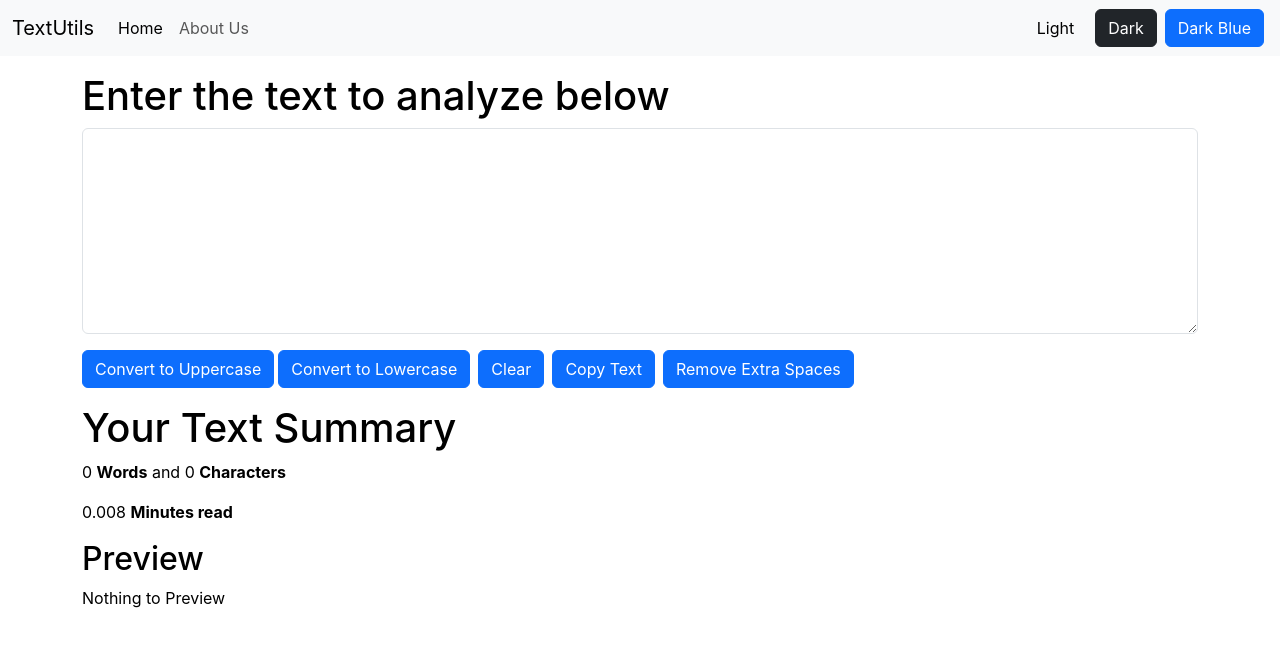
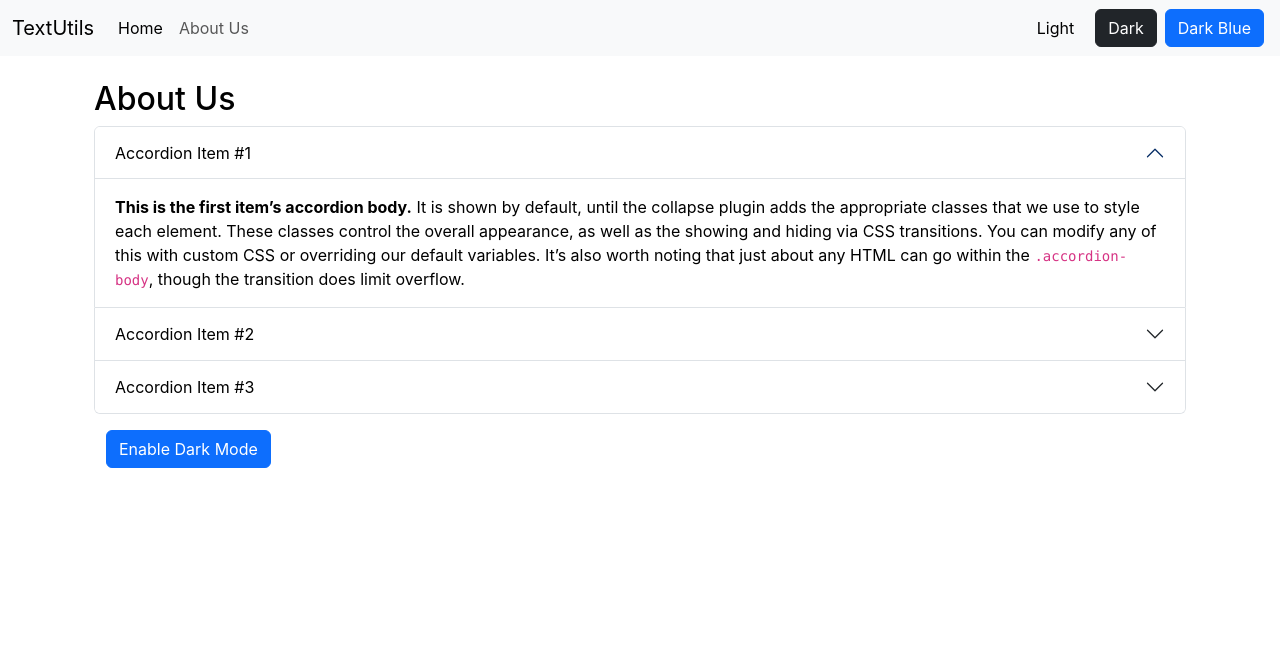
Before and after one commit to yogesh-p-more/react-course, a React (Create React App) app: page /about-us in a window 1280 px wide. Shown: the top 646 px of the page. Built offline with nearby package versions, Linux system fonts and the light colour scheme.

Commit message:
added dyanamic title and also added react router dom

```diff
--- a/package.json
+++ b/package.json
@@ -9,6 +9,7 @@
     "@testing-library/user-event": "^13.5.0",
     "react": "^19.1.0",
     "react-dom": "^19.1.0",
+    "react-router-dom": "^7.7.0",
     "react-scripts": "5.0.1",
     "web-vitals": "^2.1.4"
   },
--- a/public/index.html
+++ b/public/index.html
@@ -7,7 +7,7 @@
     <meta name="theme-color" content="#000000" />
     <meta
       name="description"
-      content="Web site created using create-react-app"
+      content="TextUtils is a word counter and a character counting utility which can be used to manipulate your text in the way you want. You can remove extra spaces, copy the manipulated text as well as convert your text from Uppercase to lowercase and lowercase to Uppercase"
     />
     <link rel="apple-touch-icon" href="%PUBLIC_URL%/logo192.png" />
     <!--
@@ -25,7 +25,7 @@
       work correctly both with client-side routing and a non-root public URL.
       Learn how to configure a non-root public URL by running `npm run build`.
     -->
-    <title>React App</title>
+    <title>TextUtils - Word counter | character counter | lowercase to uppercase | uppercase to lowercase</title>
   </head>
   <body>
     <noscript>You need to enable JavaScript to run this app.</noscript>
--- a/src/App.js
+++ b/src/App.js
@@ -3,35 +3,34 @@ import "./App.css";
 import Navbar from "./components/Navbar";
 import TextForm from "./components/TextForm";
 import Alert from "./components/Alert";
-// import About from "./components/About";
+import About from "./components/About";
+import {  Routes, Route } from "react-router-dom";
 
 function App() {
   const [mode, setMode] = useState("light");
   const [alert, setAlert] = useState(null);
 
   const showAlert = (message, type) => {
-    setAlert({
-      msg: message,
-      typ: type
-    })
-    setTimeout(() => {
-      setAlert(null)
-    }, 1500)
-  }
+    setAlert({ msg: message, typ: type });
+    setTimeout(() => setAlert(null), 1500);
+  };
 
   const toggleMode = (modeType) => {
     if (modeType === "dark") {
       setMode("dark");
-    document.body.style.backgroundColor = "#343a40"; // Bootstrap dark color
+      document.body.style.backgroundColor = "#343a40";
       showAlert("Dark mode has been enabled", "success");
+      document.title = "Textutils - Dark Mode";
     } else if (modeType === "darkBlue") {
       setMode("darkBlue");
-    document.body.style.backgroundColor = "#042743"; // Custom dark blue
+      document.body.style.backgroundColor = "#042743";
       showAlert("Dark Blue mode has been enabled", "success");
+      document.title = "Textutils - Blue Dark Mode";
     } else {
       setMode("light");
       document.body.style.backgroundColor = "white";
       showAlert("Light mode has been enabled", "success");
+      document.title = "Textutils - Light Mode";
     }
   };
 
@@ -39,8 +38,12 @@ function App() {
     <>
       <Navbar title="TextUtils" aboutText="About Us" mode={mode} toggleMode={toggleMode} />
       <Alert alert={alert} />
-      <TextForm showAlert={showAlert} heading="Enter the text to analyze below" mode={mode} />
-      {/* <About/> */}
+        <Routes>
+          <Route path="/" element={<TextForm showAlert={showAlert} heading="Enter the text to analyze below" mode={mode} />} />
+          <Route path="/about-us" element={<About />} />
+        </Routes>
+
+
     </>
   );
 }
--- a/src/components/About.js
+++ b/src/components/About.js
@@ -28,8 +28,8 @@ export default function About() {
 
     return (
         <>
-            <div className="container">
-                <h2>About Us</h2>
+            <div className="container p-4" style={myStyle}>
+                <h2 >About Us</h2>
                 <div className="accordion" id="accordionExample" >
                     <div className="accordion-item" style={myStyle}>
                         <h2 className="accordion-header">
--- a/src/components/Navbar.js
+++ b/src/components/Navbar.js
@@ -1,13 +1,14 @@
 import React from "react";
 import PropTypes from "prop-types";
+import { Link } from "react-router-dom";
 
 export default function Navbar(props) {
   return (
     <nav className={`navbar navbar-expand-lg ${props.mode === "darkBlue" ? "navbar-dark custom-darkblue-bg" : `navbar-${props.mode} bg-${props.mode}`}`}>
       <div className="container-fluid">
-        <a className="navbar-brand" href="/">
+        <Link className="navbar-brand" to="/">
           {props.title}
-        </a>
+        </Link>
         <button
           className="navbar-toggler"
           type="button"
@@ -22,14 +23,14 @@ export default function Navbar(props) {
         <div className="collapse navbar-collapse" id="navbarSupportedContent">
           <ul className="navbar-nav me-auto mb-2 mb-lg-0">
             <li className="nav-item">
-              <a className="nav-link active" aria-current="page" href="/">
+              <Link className="nav-link active" aria-current="page" to="/">
                 Home
-              </a>
+              </Link>
             </li>
             <li className="nav-item">
-              <a className="nav-link" href="/">
+              <Link className="nav-link" to="/about-us">
                 {props.aboutText}
-              </a>
+              </Link>
             </li>
           </ul>
           <div className={`d-flex`}>
--- a/src/index.js
+++ b/src/index.js
@@ -3,12 +3,13 @@ import ReactDOM from 'react-dom/client';
 import './index.css';
 import App from './App';
 import reportWebVitals from './reportWebVitals';
+import { BrowserRouter } from 'react-router-dom';
 
 const root = ReactDOM.createRoot(document.getElementById('root'));
 root.render(
-  <React.StrictMode>
+    <BrowserRouter>
     <App />
-  </React.StrictMode>
+  </BrowserRouter>
 );
 
 // If you want to start measuring performance in your app, pass a function
```
Also changed, not shown: 2 other files (tests, documents, lock files or other folders). Lines whose indentation alone changed are shown as unchanged.
